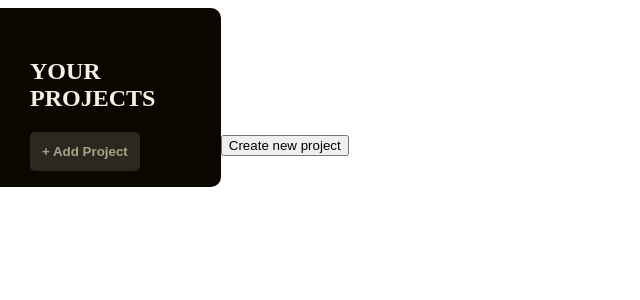
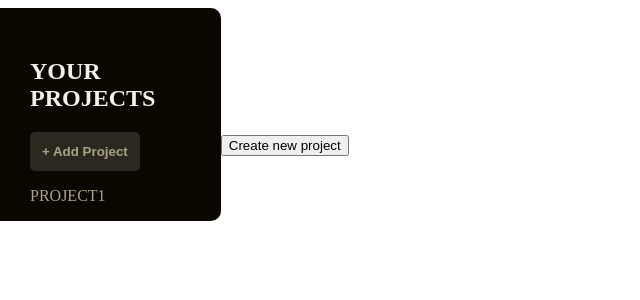
Before and after one commit to Keckich/project-management-app, a React (Vite) app: page / in a window 1280 px wide. Shown: the top 300 px of the page, without its empty margins (0-640 px from the left). Built offline with nearby package versions, Linux system fonts and the light colour scheme.

Commit message:
added TaskList component, added delete buttons for projects and tasks

```diff
--- a/src/App.jsx
+++ b/src/App.jsx
@@ -1,20 +1,41 @@
-import { useState } from "react";
+import { useRef, useState } from "react";
 
 import CreateProject from "./components/CreateProject";
 import ProjectList from "./components/ProjectList";
+import Project from "./components/Project";
 
-var defaultProjectList = [];
+var defaultProjectList = [
+  {
+    title: 'project1',
+    description: 'desc1',
+    date: '2023-12-15'
+  }
+];
 
 function App() {
   const [isCreatingProject, setIsCreatingProject] = useState();
+  const [isProjectPage, setIsProjectPage] = useState();
   const [projectList, setProjectList] = useState(defaultProjectList);
+
+  let selectedProject = useRef();
 
   const openCreatingProjectPage = () => {
     setIsCreatingProject(true);
+    closeProjectPage();
   };
 
   const closeCreatingProjectPage = () => {
     setIsCreatingProject(false);
+  };
+
+  const openProjectPage = (e) => {
+    setIsProjectPage(true);
+    selectedProject.current = projectList[+e.target.id]
+    closeCreatingProjectPage();
+  };
+
+  const closeProjectPage = () => {
+    setIsProjectPage(false);
   };
 
   const handleProjectList = (newProject) => {
@@ -25,10 +46,22 @@ function App() {
     closeCreatingProjectPage();
   };
 
+  const deleteProject = (index) => {
+    setProjectList(prevList => {
+      return prevList.splice(index, 1);
+    });
+    closeProjectPage();
+  }
+
   return (
     <main>
-      <ProjectList projects={projectList} onCreate={openCreatingProjectPage} />
+      <ProjectList
+        projects={projectList}
+        onCreate={openCreatingProjectPage}
+        onClick={openProjectPage}
+      />
       <article className="project-section">
+        {isProjectPage && <Project project={selectedProject.current} onDelete={deleteProject} />}
         {isCreatingProject && <CreateProject onSave={handleProjectList} />}
         {!isCreatingProject && (
           <button onClick={openCreatingProjectPage}>Create new project</button>
--- a/src/components/Project.jsx
+++ b/src/components/Project.jsx
@@ -1,19 +1,41 @@
-export default function Project({ project }) {
+import { useRef, useState } from "react";
+import TaskList from "./TaskList";
+
+export default function Project({ project, onDelete }) {
+  const [taskList, setTaskList] = useState([]);
+  const handleTaskList = (newTask) => {
+    setTaskList((prevList) => {
+      return [...prevList, newTask];
+    });
+  };
+
+  const deleteTask = (index) => {
+    setTaskList((prevList) => {
+      return prevList.splice(index, 1);
+    });
+  };
+
+  const task = useRef();
+
   return (
     <article>
       <section>
         <h1>{project.title}</h1>
         <span>{project.date}</span>
         <p>{project.description}</p>
+        <button onClick={onDelete}>Delete</button>
       </section>
 
       <hr />
 
       <section>
         <h2>Tasks</h2>
-        <input type="text" />
-        <button>Add Task</button>
-        <p>This project does not have any tasks yet.</p>
+        <input ref={task} type="text" />
+        <button onClick={() => handleTaskList(task.current.value)}>
+          Add Task
+        </button>
+        {!!taskList && <p>This project does not have any tasks yet.</p>}
+        {taskList && <TaskList tasks={taskList} onDelete={deleteTask} />}
       </section>
     </article>
   );
--- a/src/components/ProjectList.jsx
+++ b/src/components/ProjectList.jsx
@@ -1,12 +1,12 @@
-export default function ProjectList({ projects, onCreate }) {
+export default function ProjectList({ projects, onCreate, onClick }) {
   return (
-    <article className="project-list">
+    <article className="project-list-container">
       <h2>Your projects</h2>
       <section>
         <button onClick={onCreate}>+ Add Project</button>
-        <ul>
-          {projects.map((project) => {
-            return <li>{project.title}</li>;
+        <ul className="project-list">
+          {projects.map((project, index) => {
+            return <li id={index} key={index} onClick={onClick}>{project.title}</li>;
           })}
         </ul>
       </section>
--- /dev/null
+++ b/src/components/TaskList.jsx
@@ -0,0 +1,12 @@
+export default function TaskList({ tasks, onDelete }) {
+  const items = tasks.map((task, index) => {
+    return (
+      <div key={index}>
+        <li>{task}</li>
+        <button onClick={() => onDelete(index)}>Clear</button>
+      </div>
+    );
+  });
+
+  return <ul>{items}</ul>;
+}
--- a/src/index.css
+++ b/src/index.css
@@ -6,7 +6,7 @@ main {
   display: flex;
 }
 
-.project-list {
+.project-list-container {
   width: 15%;
   background-color: #0a0700;
   border-radius: 0 10px 10px 0;
@@ -15,11 +15,11 @@ main {
   text-transform: uppercase;
 }
 
-.project-list h2 {
+.project-list-container h2 {
   color: #f5f0e4;
 }
 
-.project-list button {
+.project-list-container button {
   background-color: #2b2820;
   padding: 10px;
   border-radius: 5px;
@@ -29,13 +29,22 @@ main {
   position: relative;
 }
 
-.project-list button:hover {
+.project-list-container button:hover {
   cursor: pointer;
   background-color: #423f36;
 }
 
-.project-list button:active {
+.project-list-container button:active {
   top: 3px;
+}
+
+.project-list-container .project-list {
+  list-style-type: none;
+  padding-left: 0;
+}
+
+.project-list li {
+  color: #aba189;
 }
 
 .project-section {
```
